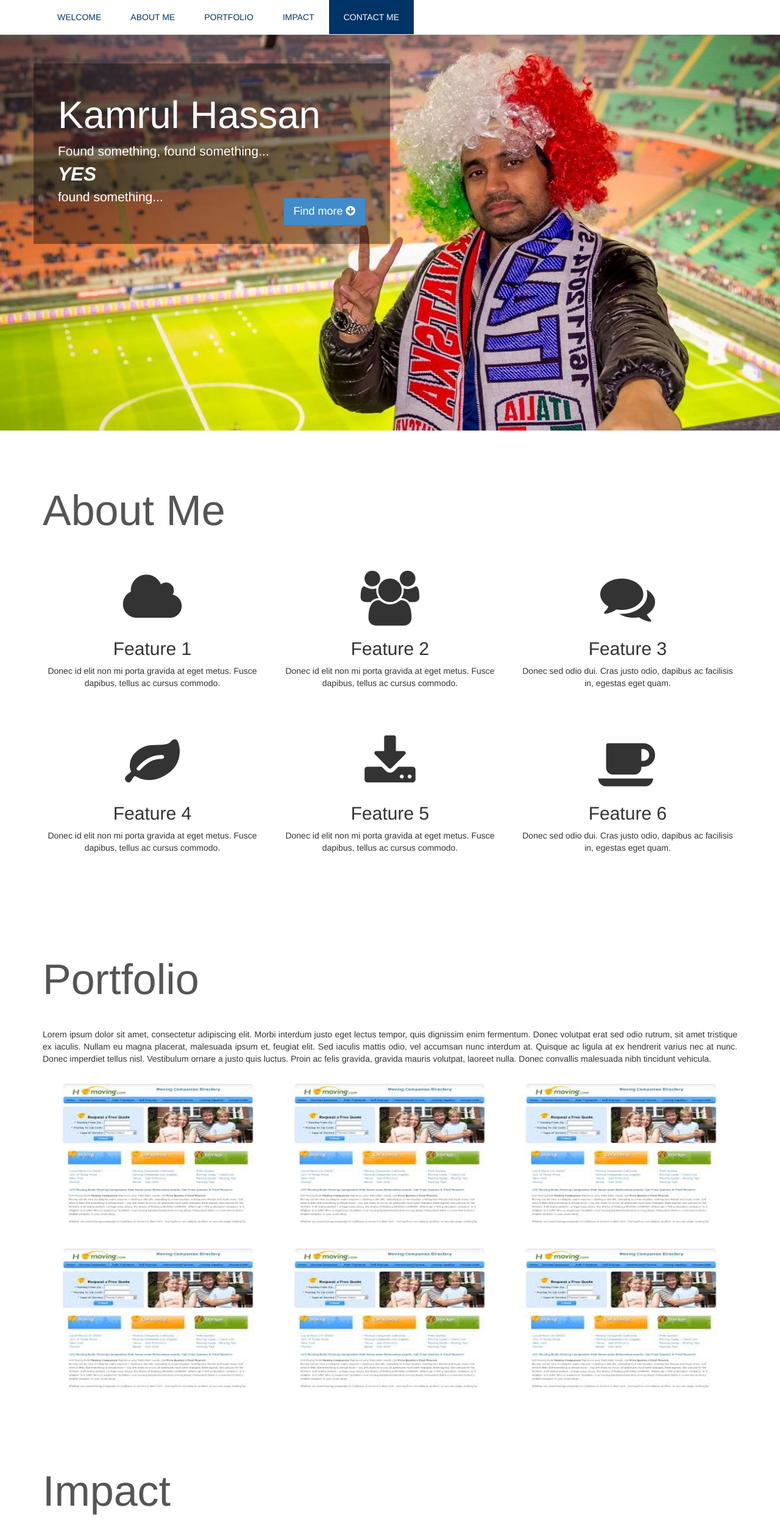
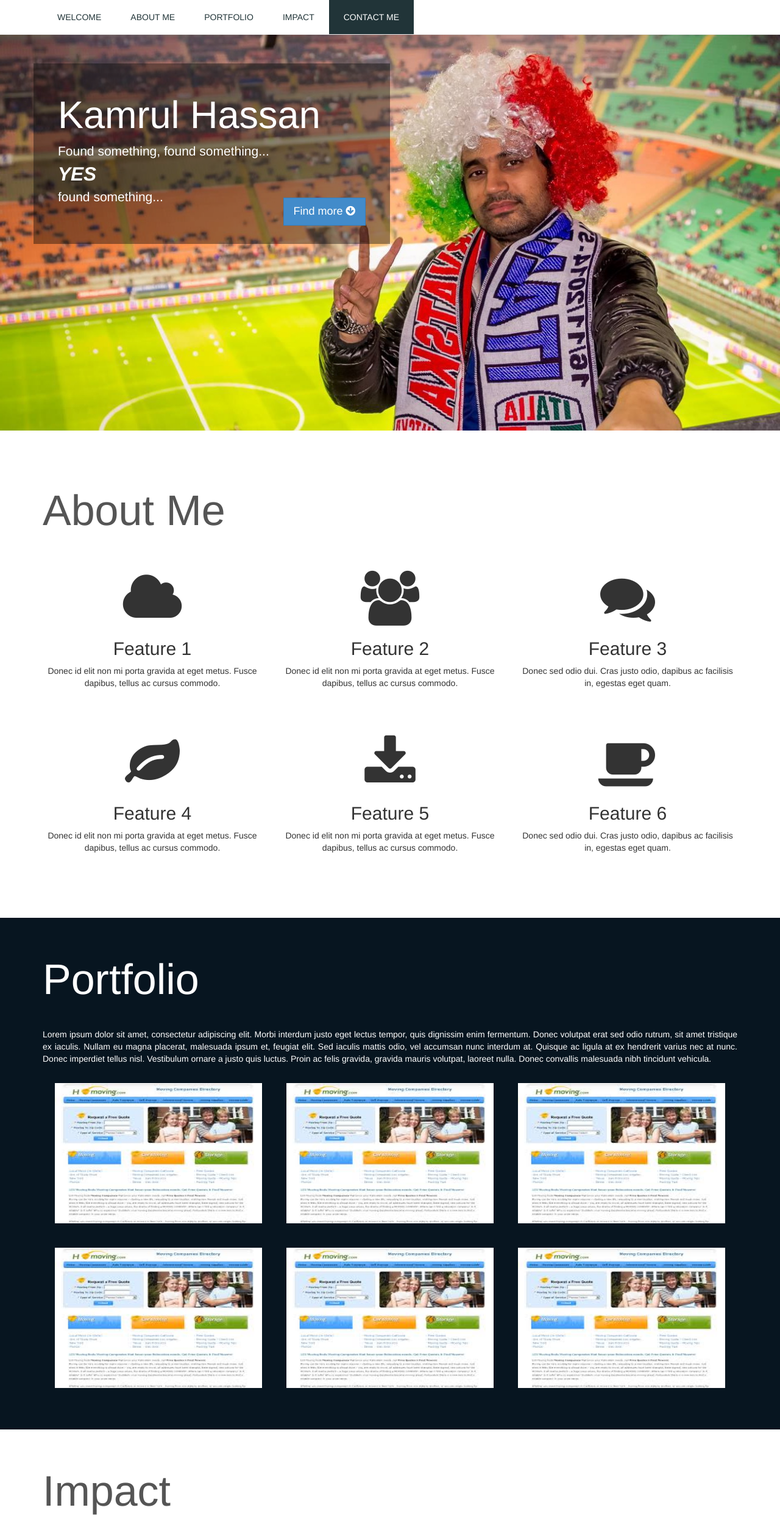
Before and after one commit to alnahian/kamrul_hassan, a plain HTML site: page index.html in a window 1280 px wide. Shown: the top 2522 px of the page at 61% size. Drawn offline with nearby package versions, Linux system fonts and the light colour scheme.

Commit message:
section color changed

```diff
--- a/index.html
+++ b/index.html
@@ -199,7 +199,7 @@
 
     <footer role="contentinfo">
       <div class="container">
-		<p id="copyright">Copyright &copy; 2014 Kamrul Hassan</p>
+		<p id="copyright">Copyright &copy; 2014 Al Nahian</p>
       </div>
     </footer>
 
--- a/less/_page-content.less
+++ b/less/_page-content.less
@@ -97,7 +97,12 @@ body {
 
 // Portfolio section
 #portfolio	{
+	background: #071520;
+		#portfolio-h1	{
+			color: #fff;
+		}
 		p	{
+		color: #fff;
 		text-align: justify;
 		}
 	.img-rounded	{
@@ -227,7 +232,7 @@ body {
 
 // Contact section
 #contact	{
-	background: #213438;
+	background: #202020;
 	#contact-h1	{
 		color: #fff;
 	}
--- a/less/variables.less
+++ b/less/variables.less
@@ -359,11 +359,11 @@
 @navbar-default-border:            darken(@navbar-default-bg, 6.5%);
 
 // Navbar links
-@navbar-default-link-color:                #003366;
+@navbar-default-link-color:                #213438; // was #003366
 @navbar-default-link-hover-color:          #fff;
 @navbar-default-link-hover-bg:             lighten(@navbar-default-link-active-bg,10%);
 @navbar-default-link-active-color:         #fff;
-@navbar-default-link-active-bg:            #003366;
+@navbar-default-link-active-bg:            #213438; // was #003366
 @navbar-default-link-disabled-color:       #ccc;
 @navbar-default-link-disabled-bg:          transparent;
 
```
Also changed, not shown: css/main.css.
